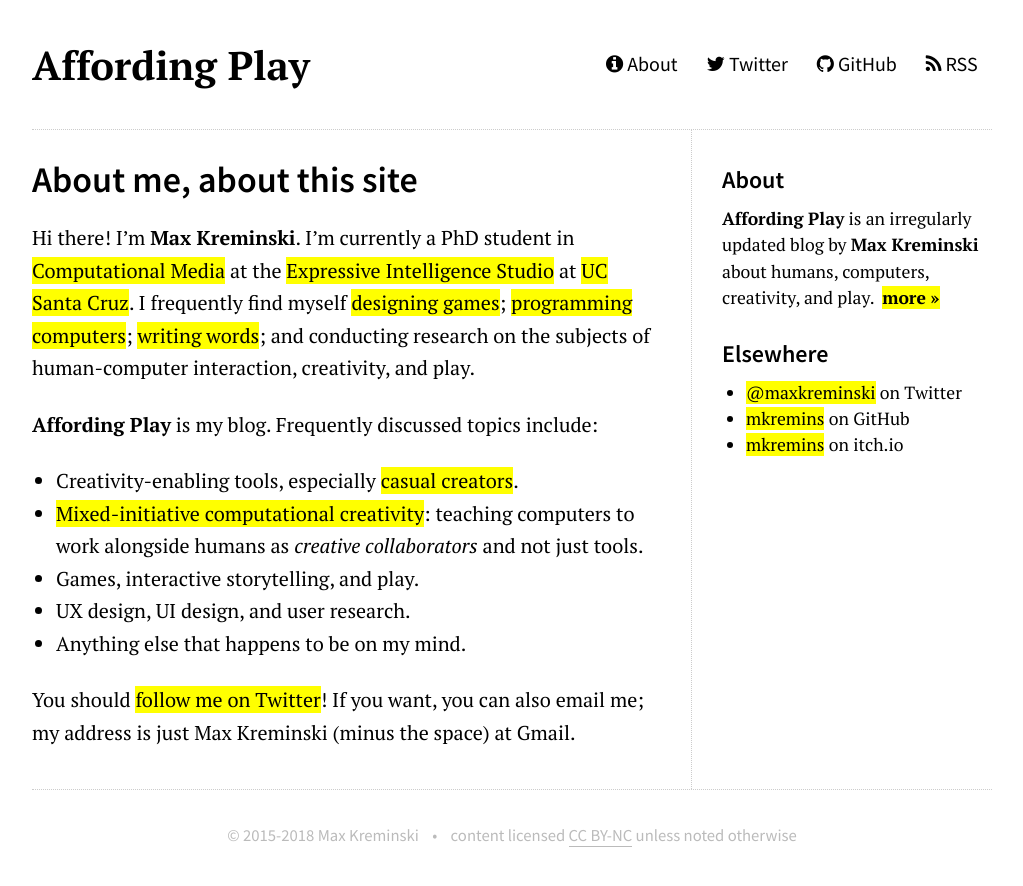
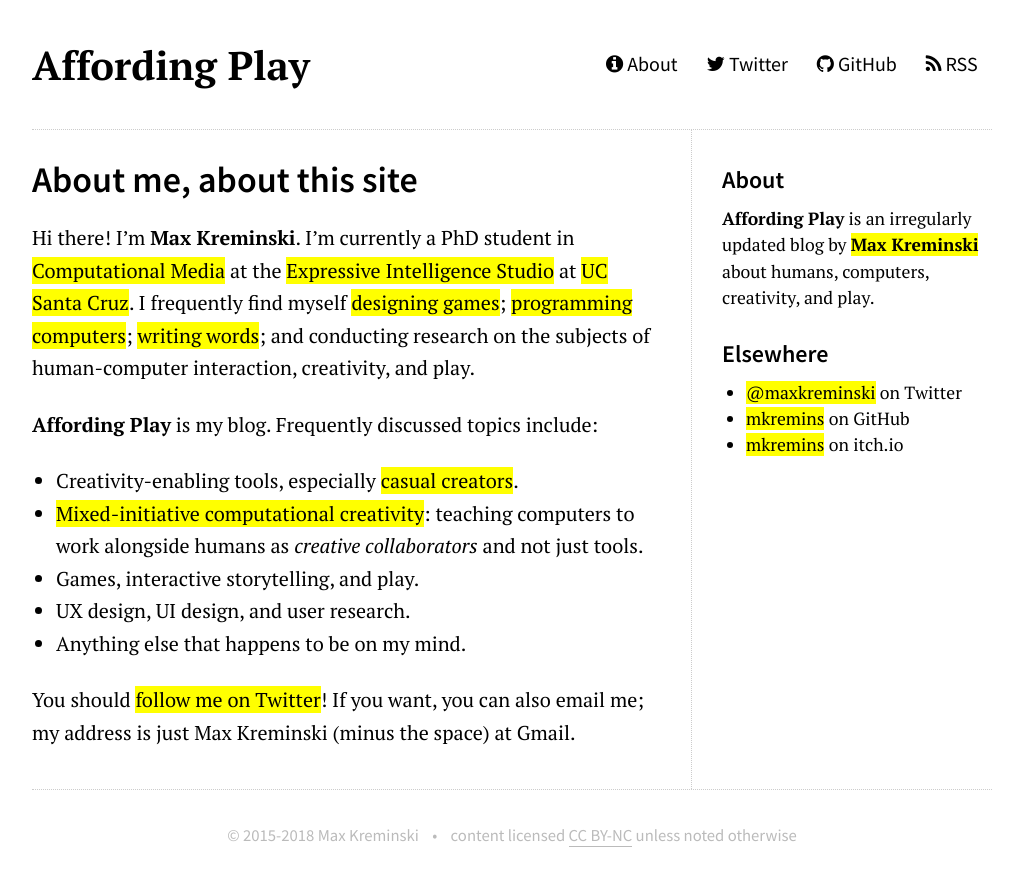
Before and after one commit to mkremins/mkremins.github.io, a Jekyll site: the page built from about/index.html, in a window 1280 px wide. Shown: the top 886 px of the page, without its empty margins (128-1151 px from the left). Built offline with Jekyll 4.4.1, drawn with Linux system fonts in a browser that asks for light colours; nearby versions of some CDN libraries.

Commit message:
Update links on blog front page

```diff
--- a/_includes/site_header.html
+++ b/_includes/site_header.html
@@ -1,8 +1,8 @@
 <header class="site-header">
-  <h1><a href="/">Affording Play</a></h1>
+  <h1><a href="/blog">Affording Play</a></h1>
   <nav>
     <ul>
-      <li><a href="/about"><i class="fa fa-info-circle"></i>About</a></li>
+      <li><a href="/"><i class="fa fa-info-circle"></i>About</a></li>
       <li><a href="https://twitter.com/maxkreminski"><i class="fa fa-twitter"></i>Twitter</a></li>
       <li><a href="https://github.com/mkremins"><i class="fa fa-github"></i>GitHub</a></li>
       <li><a href="/atom.xml"><i class="fa fa-rss"></i>RSS</a></li>
--- a/_includes/site_sidebar.html
+++ b/_includes/site_sidebar.html
@@ -1,6 +1,6 @@
 <div class="site-sidebar content">
   <h4>About</h4>
-  <p><strong>Affording Play</strong> is an irregularly updated blog by <strong>Max Kreminski</strong> about humans, computers, creativity, and play. <a href="/about" style="font-weight:bold;margin-left:0.25rem;">more »</a></p>
+  <p><strong>Affording Play</strong> is an irregularly updated blog by <strong><a href="/">Max Kreminski</a></strong> about humans, computers, creativity, and play.<!--<a href="/about" style="font-weight:bold;margin-left:0.25rem;">more »</a>--></p>
   <h4>Elsewhere</h4>
   <ul>
     <li><a href="https://twitter.com/maxkreminski">@maxkreminski</a> on Twitter</li>
```
